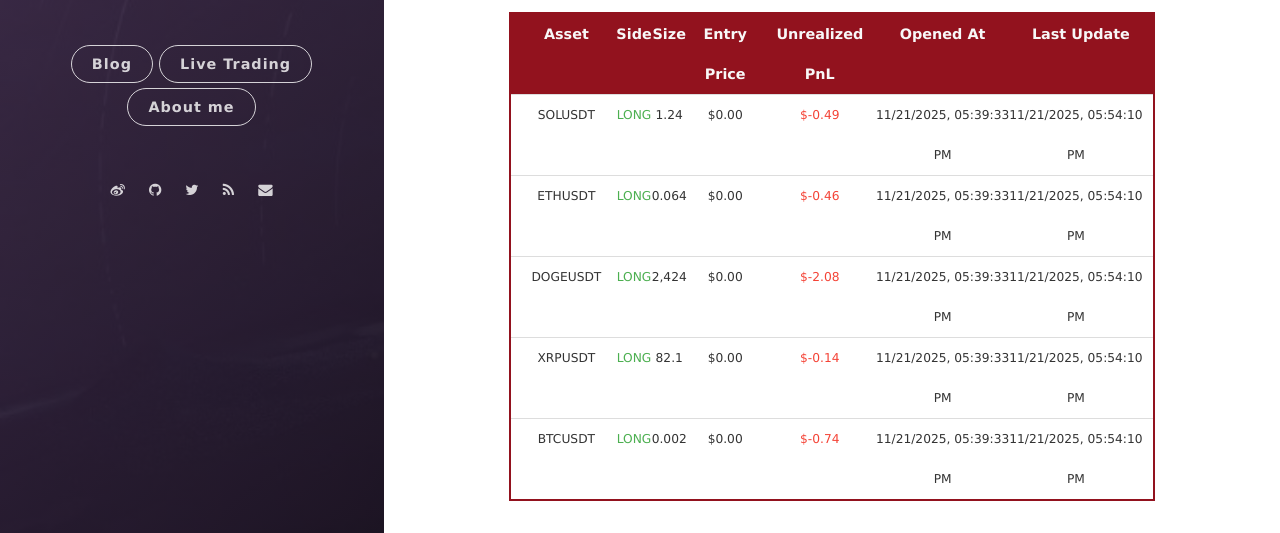
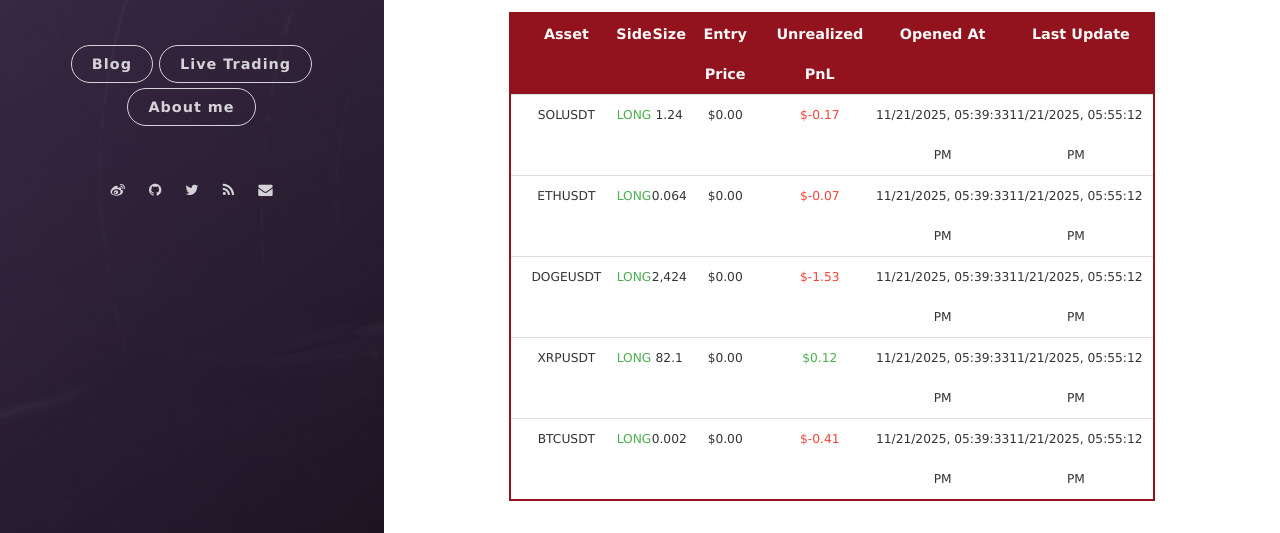
Before and after one commit to leeyegy/leeyegy.github.io, a Jekyll site: the page built from live-trading.html, in a window 1280 px wide and 1243 px high. Shown: the part 642-1175 px from the top of the window. Built offline with Jekyll 4.4.1, drawn with Linux system fonts in a browser that asks for light colours; nearby versions of some CDN libraries.

Commit message:
AccountMonitor: refresh positions 2025-11-22T01:55:12+08:00

```diff
--- a/assets/data/binance/positions.json
+++ b/assets/data/binance/positions.json
@@ -4,44 +4,44 @@
     "side": "LONG",
     "size": 1.24,
     "entryPrice": 0.0,
-    "unrealizedPnl": -0.49377852,
+    "unrealizedPnl": -0.16689802,
     "openedAt": "2025-11-22T01:39:33+08:00",
-    "reportedAt": "2025-11-22T01:54:10+08:00"
+    "reportedAt": "2025-11-22T01:55:12+08:00"
   },
   {
     "symbol": "ETHUSDT",
     "side": "LONG",
     "size": 0.064,
     "entryPrice": 0.0,
-    "unrealizedPnl": -0.46289029,
+    "unrealizedPnl": -0.07496,
     "openedAt": "2025-11-22T01:39:33+08:00",
-    "reportedAt": "2025-11-22T01:54:10+08:00"
+    "reportedAt": "2025-11-22T01:55:12+08:00"
   },
   {
     "symbol": "DOGEUSDT",
     "side": "LONG",
     "size": 2424.0,
     "entryPrice": 0.0,
-    "unrealizedPnl": -2.07504096,
+    "unrealizedPnl": -1.53485256,
     "openedAt": "2025-11-22T01:39:33+08:00",
-    "reportedAt": "2025-11-22T01:54:10+08:00"
+    "reportedAt": "2025-11-22T01:55:12+08:00"
   },
   {
     "symbol": "XRPUSDT",
     "side": "LONG",
     "size": 82.1,
     "entryPrice": 0.0,
-    "unrealizedPnl": -0.14219391,
+    "unrealizedPnl": 0.12220338,
     "openedAt": "2025-11-22T01:39:33+08:00",
-    "reportedAt": "2025-11-22T01:54:10+08:00"
+    "reportedAt": "2025-11-22T01:55:12+08:00"
   },
   {
     "symbol": "BTCUSDT",
     "side": "LONG",
     "size": 0.002,
     "entryPrice": 0.0,
-    "unrealizedPnl": -0.74348647,
+    "unrealizedPnl": -0.4142,
     "openedAt": "2025-11-22T01:39:33+08:00",
-    "reportedAt": "2025-11-22T01:54:10+08:00"
+    "reportedAt": "2025-11-22T01:55:12+08:00"
   }
 ]
```
